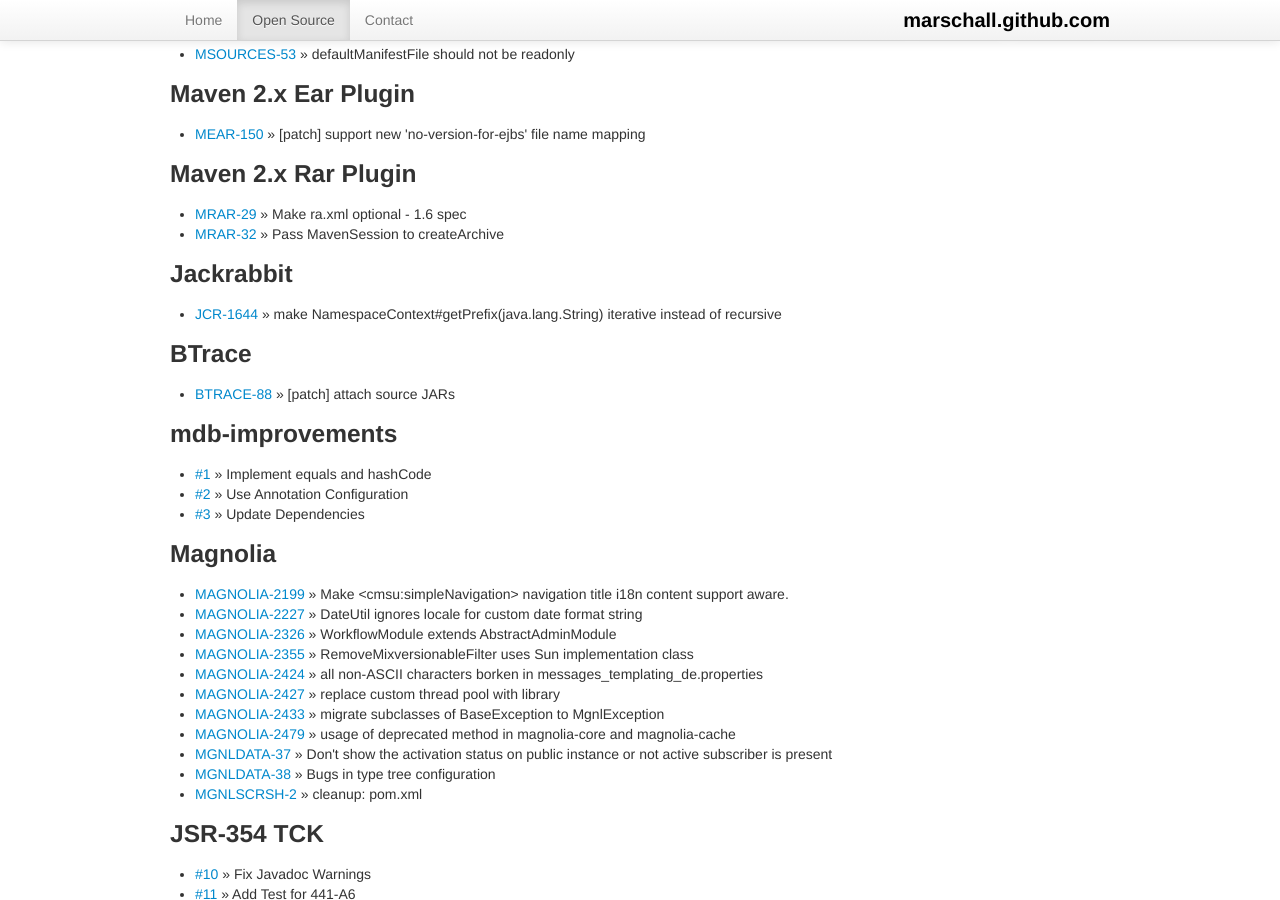
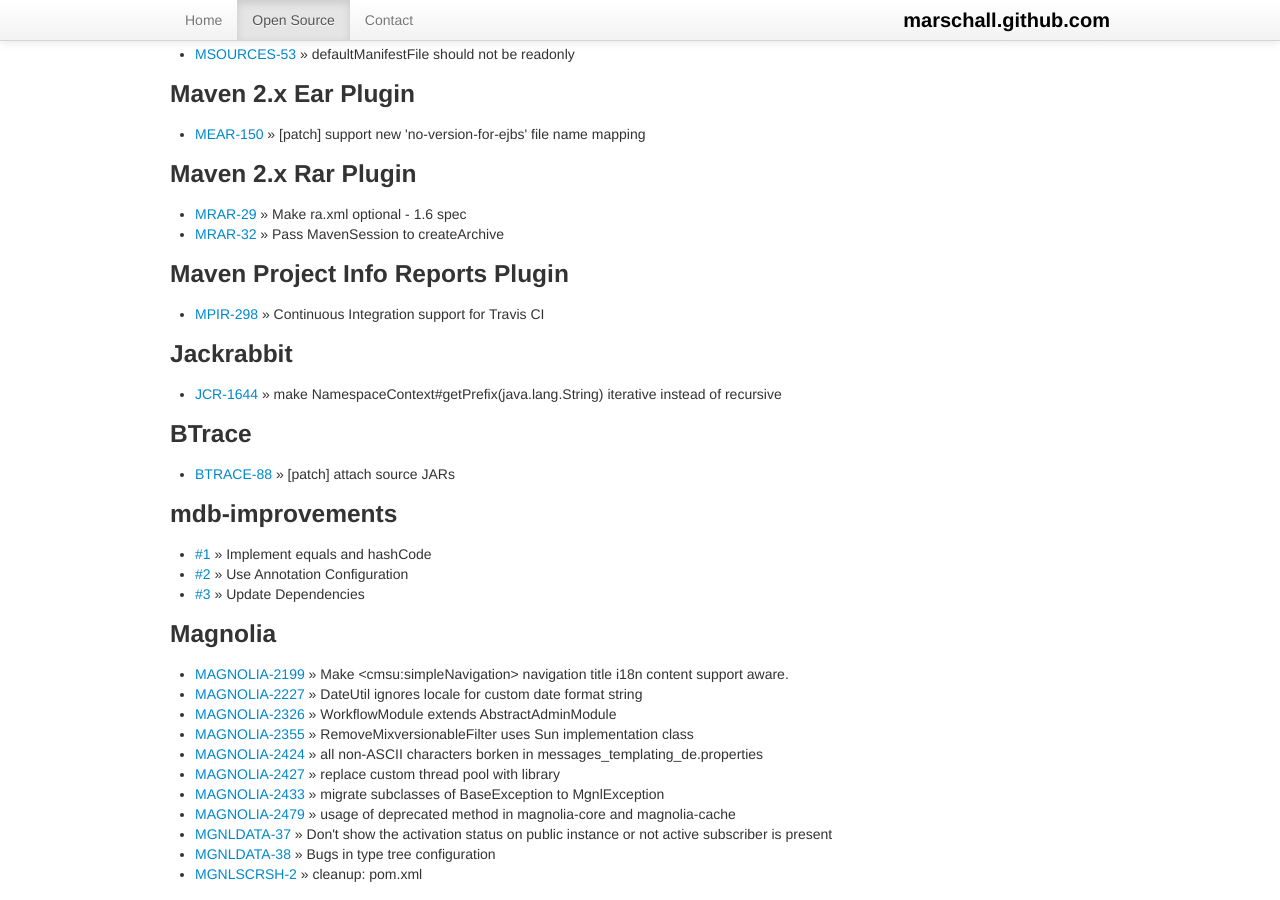
Before and after one commit to marschall/marschall.github.com, a Jekyll site: the page built from open-source.html, in a window 1280 px wide and 900 px high, scrolled down 2476 px. Built offline with Jekyll 4.4.1, drawn with Linux system fonts in a browser that asks for light colours.

Commit message:
MPIR-298 merged

```diff
--- a/open-source.html
+++ b/open-source.html
@@ -179,6 +179,11 @@
   <li><a href="https://jira.codehaus.org/browse/MRAR-29">MRAR-29</a> &raquo; Make ra.xml optional - 1.6 spec</li>
   <li><a href="https://jira.codehaus.org/browse/MRAR-32">MRAR-32</a> &raquo; Pass MavenSession to createArchive</li>
 </ul>
+<h3>Maven Project Info Reports Plugin</h3>
+<ul>
+  <li><a href="https://jira.codehaus.org/browse/MPIR-298">MPIR-298</a> &raquo; Continuous Integration support for Travis CI</li>
+</ul>
+
 <h3>Jackrabbit</h3>
 <ul>
   <li><a href="https://issues.apache.org/jira/browse/JCR-1644">JCR-1644</a> &raquo; make NamespaceContext#getPrefix(java.lang.String) iterative instead of recursive</li>
@@ -229,7 +234,6 @@
 
 
 <!--
-http://jira.codehaus.org/browse/MPIR-298
 https://github.com/jnr/jnr-enxio/pull/3
 https://github.com/jnr/jnr-enxio/pull/4
 https://github.com/jnr/jnr-unixsocket/pull/8
```
